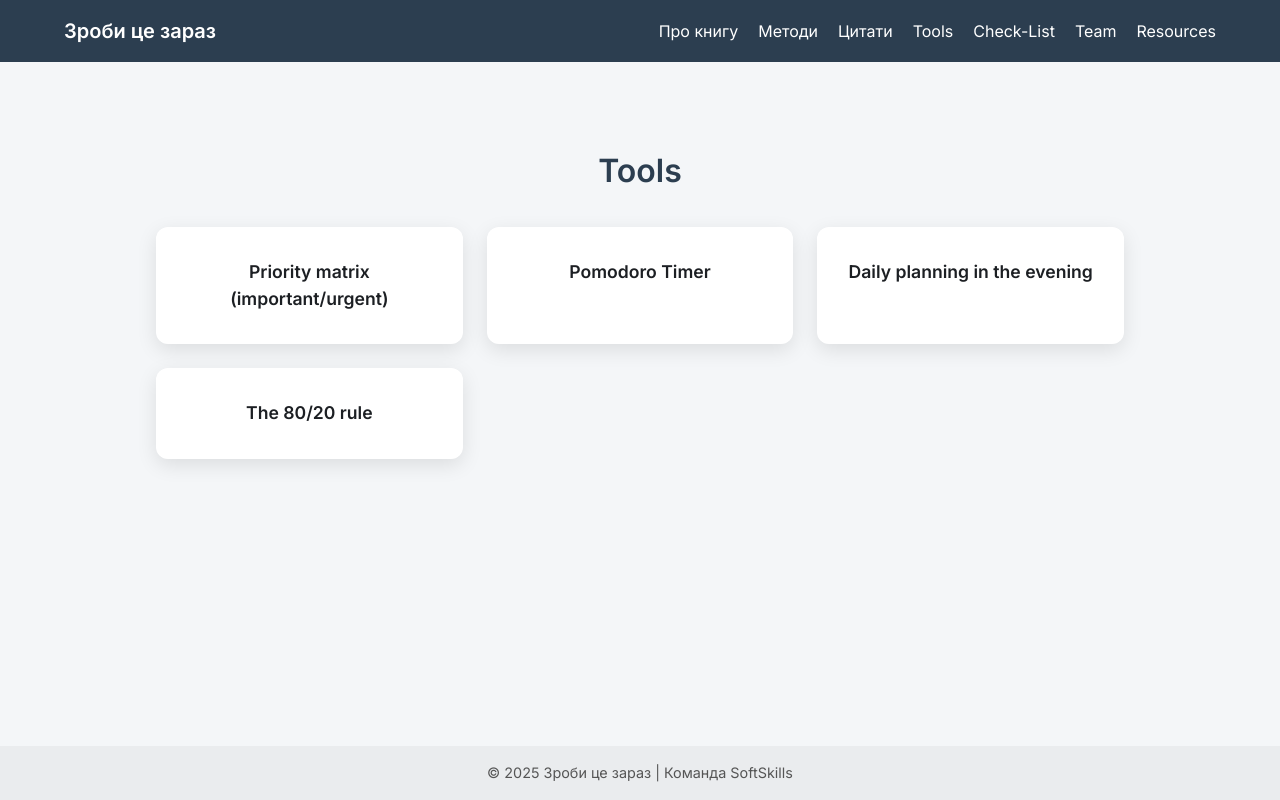
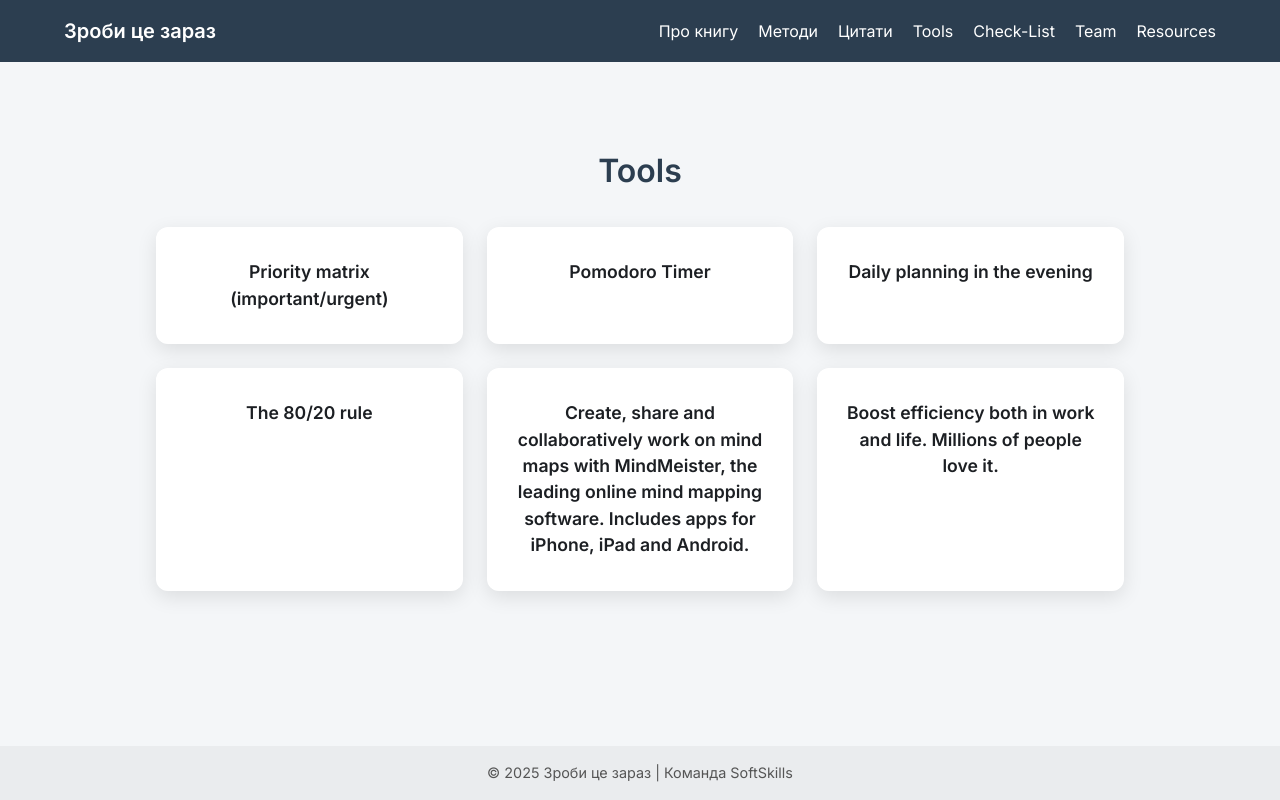
Before and after one commit to Ded-Goit/my-book-site, a Next.js app: page /tools in a window 1280 px wide. Built offline with nearby package versions, Linux system fonts and the light colour scheme.

Commit message:
added tools

```diff
--- a/app/tools/page.tsx
+++ b/app/tools/page.tsx
@@ -33,6 +33,16 @@ export default function ToolsPage() {
       title: "The 80/20 rule",
       link: "https://asana.com/resources/pareto-principle-80-20-rule",
     },
+    {
+      title:
+        "Create, share and collaboratively work on mind maps with MindMeister, the leading online mind mapping software. Includes apps for iPhone, iPad and Android.",
+      link: "https://www.mindmeister.com/",
+    },
+    {
+      title:
+        "Boost efficiency both in work and life. Millions of people love it. ",
+      link: "https://www.xmind.net/",
+    },
   ];
 
   return (
```
